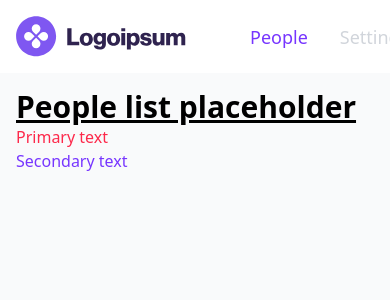
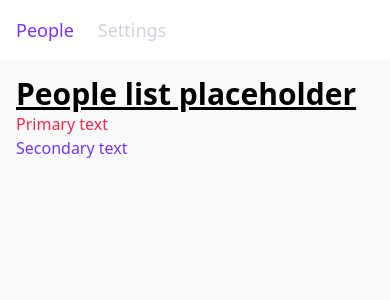
Before and after one commit to JessRascal/tech-test-20240306, a Vue app: page / in a window 390 px wide. Shown: the top 300 px of the page. Built offline with nearby package versions, Linux system fonts and the light colour scheme.

Commit message:
NavBar: Hide logo on small screens

```diff
--- a/src/components/nav/NavBar.vue
+++ b/src/components/nav/NavBar.vue
@@ -5,7 +5,7 @@ import NavItem from '@/components/nav/NavItem.vue';
 
 <template>
   <nav class="navbar">
-    <NavLogo class="nav-logo" />
+    <NavLogo class="nav-logo hidden md:block" />
     <NavItem to="/" label="People" />
     <NavItem to="/settings" label="Settings" is-disabled />
   </nav>
@@ -18,11 +18,12 @@ import NavItem from '@/components/nav/NavItem.vue';
   padding: 1rem;
   display: flex;
   align-items: center;
-  column-gap: 2rem;
+  column-gap: 1.5rem;
 
   /* medium screens (md) */
   @media screen and (min-width: 768px) {
     padding-inline: 2rem;
+    column-gap: 2rem;
   }
 
   .nav-logo {
```
